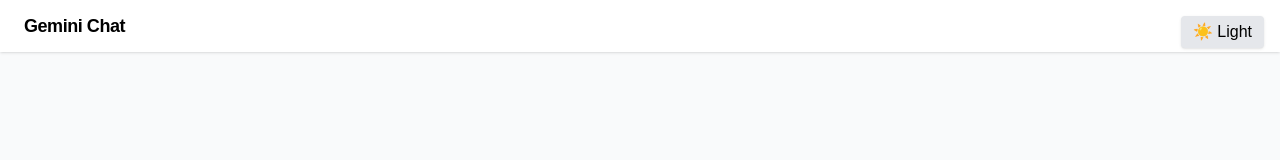
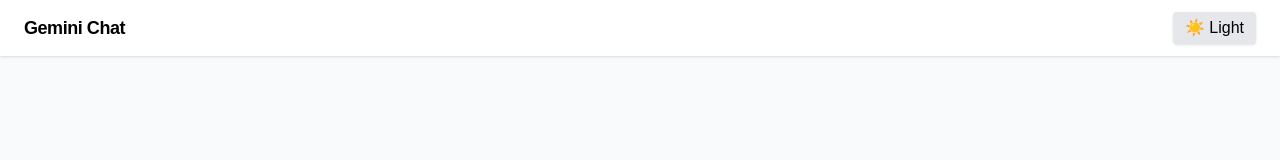
Before and after one commit to sinshalin17/gemini-clone-chat-app, a Next.js app: page /auth in a window 1280 px wide. Shown: the top 160 px of the page. Built offline with nearby package versions, Linux system fonts and the light colour scheme.

Commit message:
fix: ThemeToggle now reliably toggles dark/light mode and syncs with html class and localStorage

```diff
--- a/app/ThemeToggle.tsx
+++ b/app/ThemeToggle.tsx
@@ -2,14 +2,27 @@
 import React, { useEffect, useState } from "react";
 
 export default function ThemeToggle() {
-  const [dark, setDark] = useState(() => {
-    if (typeof window !== 'undefined') {
-      return document.documentElement.classList.contains('dark');
+  const [dark, setDark] = useState(false);
+
+  // On mount, sync with localStorage or system preference
+  useEffect(() => {
+    const saved = typeof window !== 'undefined' ? localStorage.getItem('theme') : null;
+    if (saved === 'dark') {
+      setDark(true);
+      document.documentElement.classList.add('dark');
+    } else if (saved === 'light') {
+      setDark(false);
+      document.documentElement.classList.remove('dark');
+    } else if (typeof window !== 'undefined' && window.matchMedia('(prefers-color-scheme: dark)').matches) {
+      setDark(true);
+      document.documentElement.classList.add('dark');
+    } else {
+      setDark(false);
+      document.documentElement.classList.remove('dark');
     }
-    return false;
-  });
+  }, []);
 
-  // Sync state with html class and localStorage
+  // When dark changes, update html class and localStorage
   useEffect(() => {
     if (dark) {
       document.documentElement.classList.add('dark');
@@ -20,23 +33,10 @@ export default function ThemeToggle() {
     }
   }, [dark]);
 
-  // On mount, check localStorage and system preference
-  useEffect(() => {
-    const saved = localStorage.getItem('theme');
-    if (saved === 'dark') setDark(true);
-    else if (saved === 'light') setDark(false);
-    else {
-      // If no preference, use system
-      if (window.matchMedia('(prefers-color-scheme: dark)').matches) {
-        setDark(true);
-      }
-    }
-  }, []);
-
   return (
     <button
       aria-label="Toggle dark mode"
-      className="fixed top-4 right-4 z-50 bg-gray-200 dark:bg-gray-700 text-black dark:text-white px-3 py-1 rounded shadow focus:outline-none focus:ring"
+      className="bg-gray-200 dark:bg-gray-700 text-black dark:text-white px-3 py-1 rounded shadow focus:outline-none focus:ring"
       onClick={() => setDark((d) => !d)}
       tabIndex={0}
     >
```
